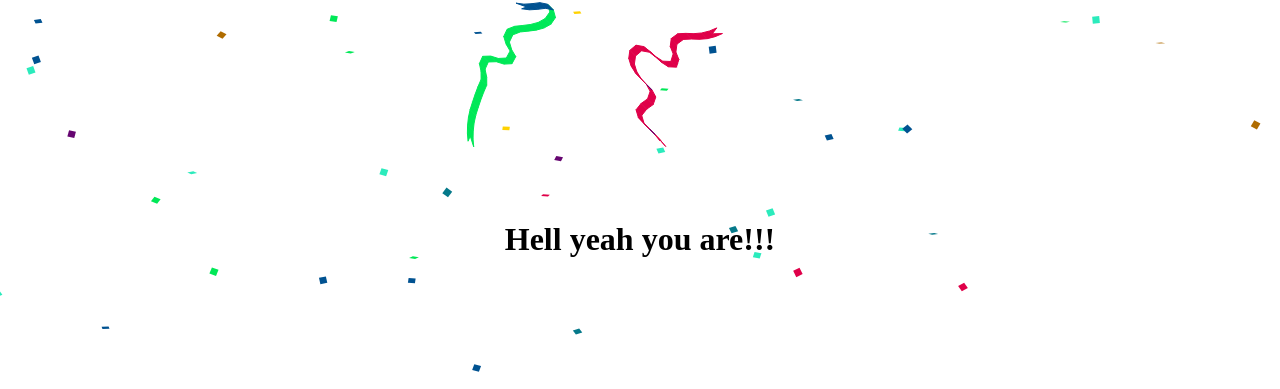
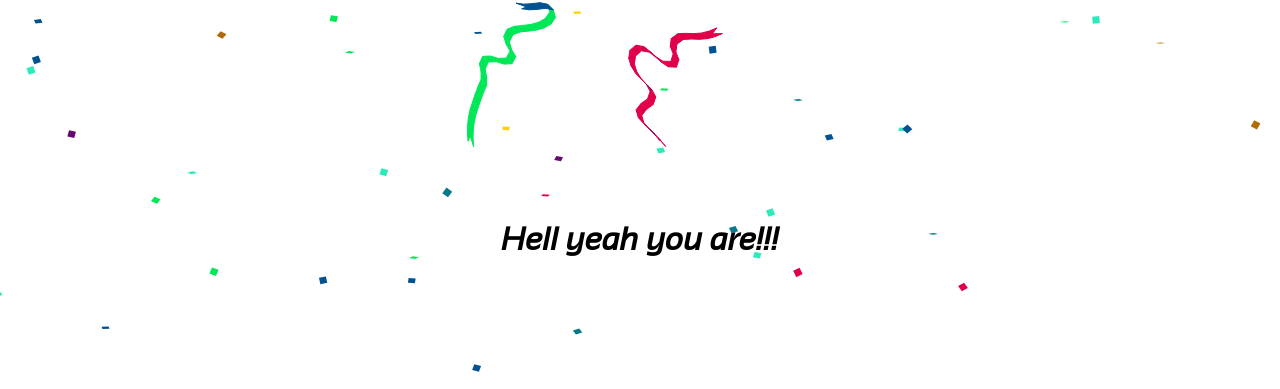
Before and after one commit to Vicmart1/imtheparty, a plain HTML site: page index.html in a window 1280 px wide. Shown: the part 161-550 px from the top of the page. Drawn offline with Linux system fonts and the light colour scheme.

Commit message:
added custom font

```diff
--- a/index.html
+++ b/index.html
@@ -3,6 +3,10 @@
 
 	<head>
 		<style type="text/css">
+			@font-face {
+    			font-family: party;
+    			src: url(Sansation_Italic.ttf);
+			}
 			html, body {
 				margin: 0;
 				padding: 0;
@@ -26,6 +30,7 @@
    				top: 50%;
     			width: 100%;
     			text-align: center;
+    			font-family: party;
 			}
 		</style>
 	</head>
```
Also changed, not shown: Sansation_Italic.ttf (added).
